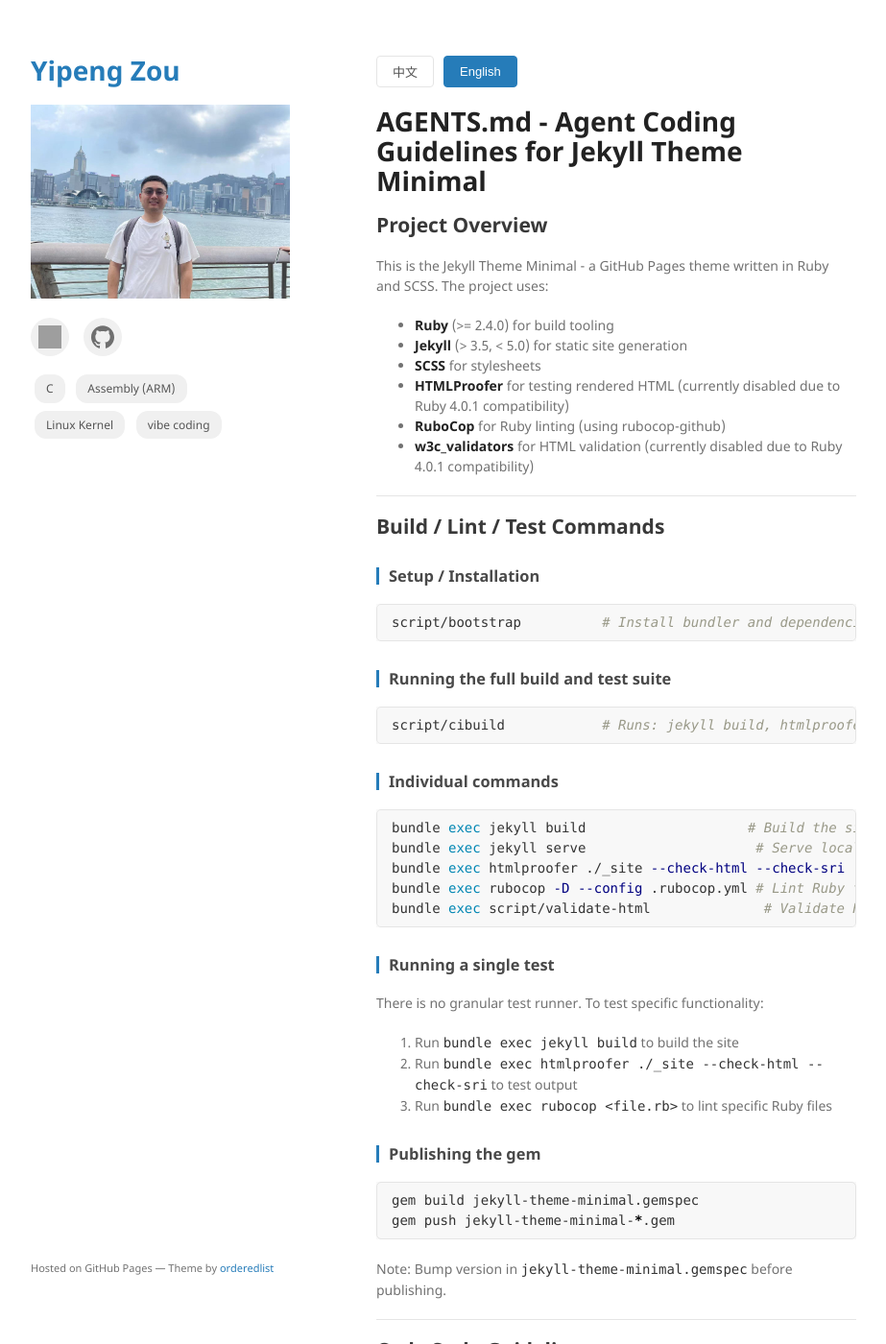
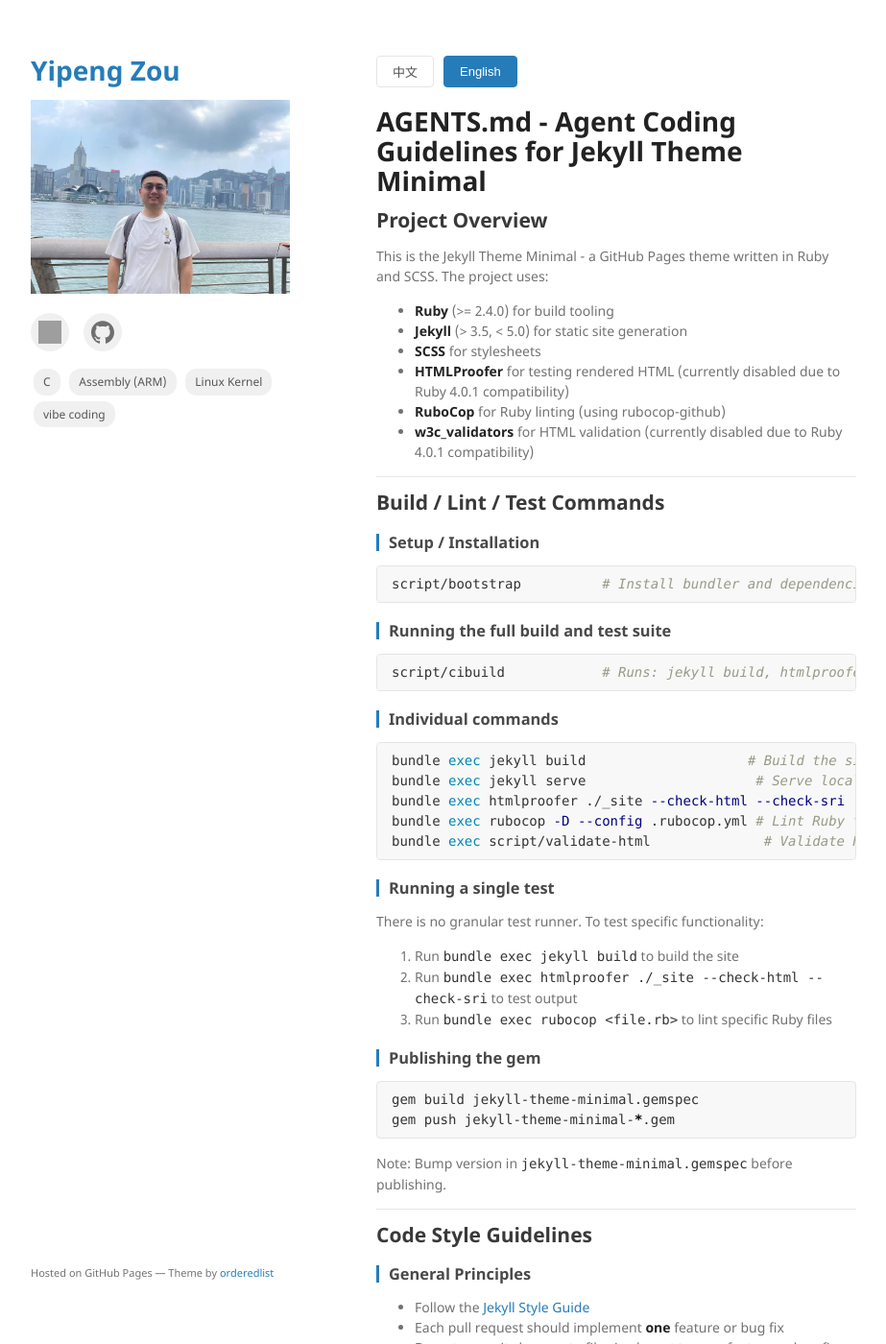
Before and after one commit to zouyipeng/zouyipeng.github.io, a Jekyll site: the page built from AGENTS.md, in a window 1280 px wide and 1400 px high. Shown: the whole window at 96% size, without its empty margins (178-1101 px from the left). Built offline with Jekyll 4.4.1, drawn with Linux system fonts in a browser that asks for light colours; our own code applies the rules of GitHub Pages for plain Markdown files; grey boxes are pictures that could not be loaded.

Commit message:
Fix display issues and improve page layout
- Fix project items not showing on initial English page load
- Fix HTML structure when achievements array is empty
- Remove conflicting CSS language display rules
- Add delay to language switch for proper rendering
- Reduce spacing throughout the page for more compact layout
- Improve project cards and skill tags spacing

```diff
--- a/_sass/jekyll-theme-minimal.scss
+++ b/_sass/jekyll-theme-minimal.scss
@@ -11,11 +11,11 @@
 
 h1, h2, h3, h4, h5, h6 {
   color:#222;
-  margin:0 0 20px;
+  margin:0 0 15px;
 }
 
 p, ul, ol, table, pre, dl {
-  margin:0 0 20px;
+  margin:0 0 15px;
 }
 
 h1, h2, h3 {
@@ -199,7 +199,7 @@
   border:0;
   background:#e5e5e5;
   height:1px;
-  margin:0 0 20px;
+  margin:0 0 15px;
 }
 
 footer {
--- a/assets/css/custom.css
+++ b/assets/css/custom.css
@@ -1,4 +1,13 @@
 /* Custom Styles for Personal Page */
+
+/* Global spacing adjustments */
+p, ul, ol {
+  margin: 0 0 15px;
+}
+
+hr {
+  margin: 0 0 15px;
+}
 
 /* Language Switch */
 .lang-switch {
@@ -28,13 +37,7 @@
   border-color: #267CB9;
 }
 
-.lang-en {
-  display: none;
-}
 
-.lang-zh {
-  display: block;
-}
 
 /* Social Icons */
 .social-icons {
@@ -79,8 +82,8 @@
 /* Skill Tags Cloud */
 .skill-tag {
   display: inline-block;
-  padding: 4px 12px;
-  margin: 4px;
+  padding: 3px 10px;
+  margin: 3px;
   background: #f0f0f0;
   border-radius: 12px;
   font-size: 12px;
@@ -99,8 +102,8 @@
   transform: translateY(30px);
   transition: opacity 0.6s cubic-bezier(0.25, 0.46, 0.45, 0.94),
               transform 0.6s cubic-bezier(0.25, 0.46, 0.45, 0.94);
-  margin-bottom: 20px;
-  padding: 15px;
+  margin-bottom: 15px;
+  padding: 12px;
   border: 1px solid #e5e5e5;
   border-radius: 5px;
   background: #fafafa;
@@ -126,7 +129,7 @@
 
 /* Timeline Styles */
 h3 {
-  margin-top: 30px;
+  margin-top: 20px;
   border-left: 3px solid #267CB9;
   padding-left: 10px;
 }
--- a/assets/js/lang-switch.js
+++ b/assets/js/lang-switch.js
@@ -29,5 +29,7 @@
     });
   });
 
-  switchLanguage('en');
+  setTimeout(() => {
+    switchLanguage('en');
+  }, 100);
 });
```
Also changed, not shown: index.md (+7 -5 lines).
